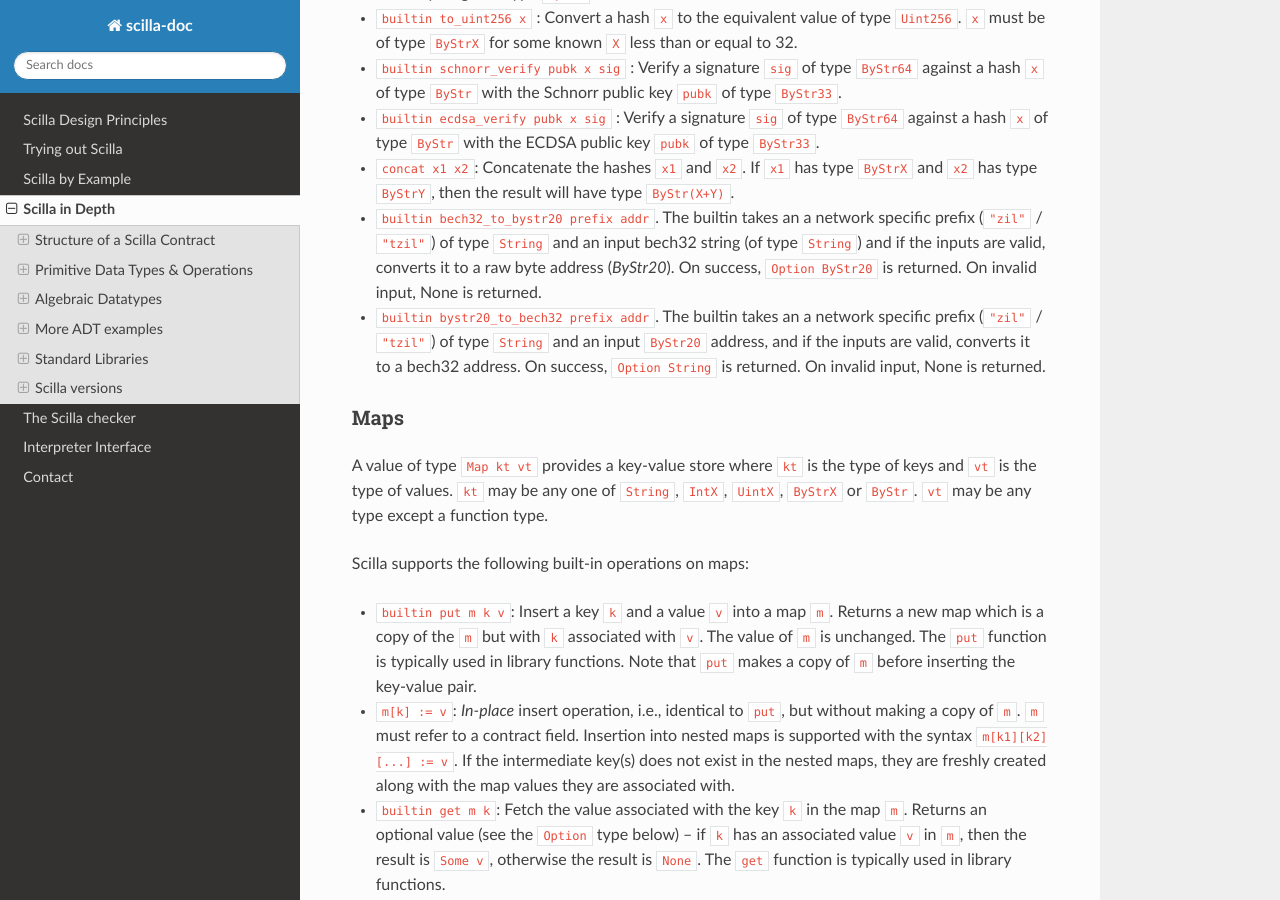
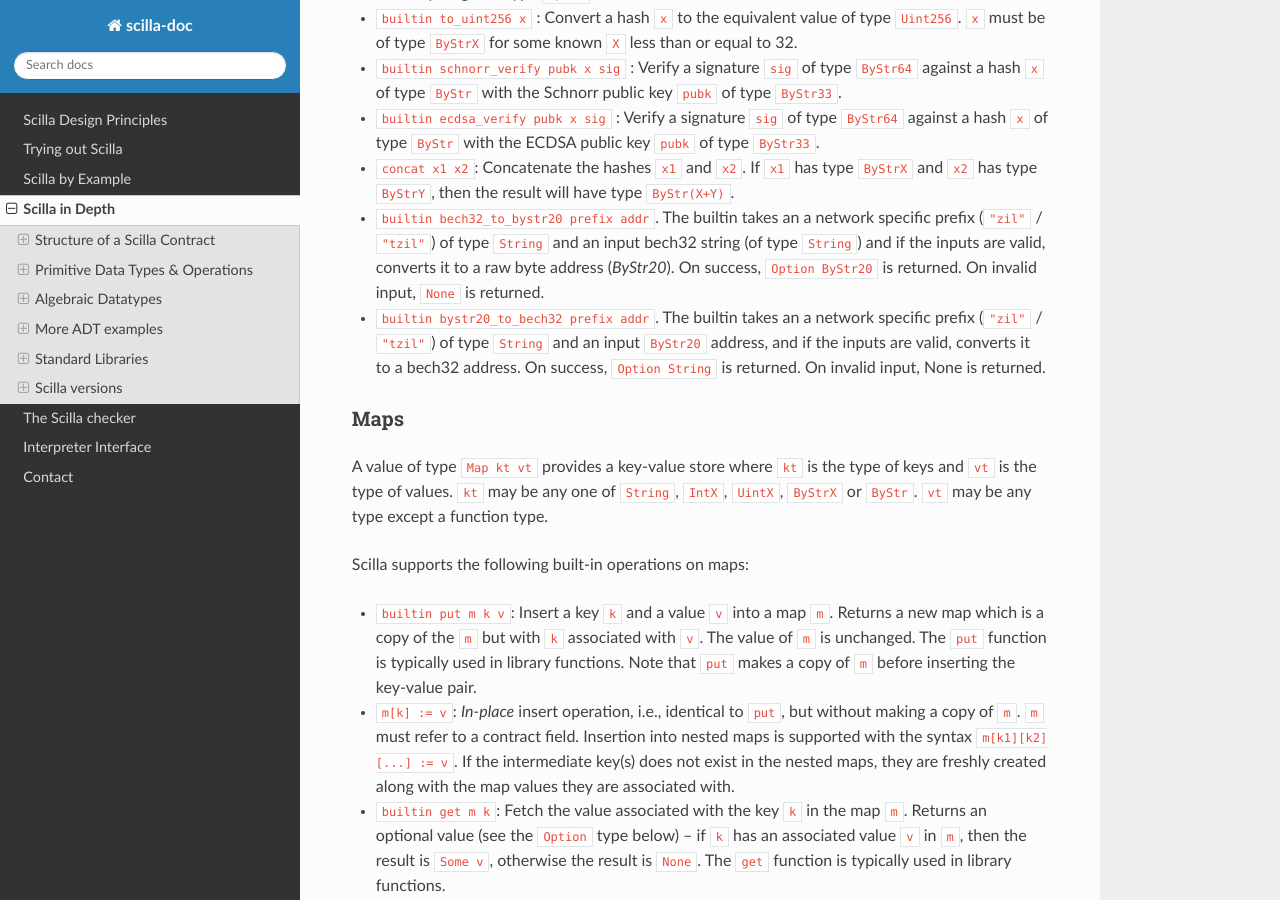
Before and after one commit to Zilliqa/scilla-docs, a Sphinx documentation site: the page built from docs/source/scilla-in-depth.rst, in a window 1280 px wide and 900 px high, scrolled down 9630 px. Built offline with Sphinx 7.4.7 and the Read the Docs theme 2.0.0, drawn with Linux system fonts in a browser that asks for light colours.

```diff
--- a/docs/source/scilla-in-depth.rst
+++ b/docs/source/scilla-in-depth.rst
@@ -565,7 +565,7 @@ below, ``Any`` can be of type ``IntX``, ``UintX``, ``String``, ``ByStr20`` or
 
 - ``builtin bech32_to_bystr20 prefix addr``. The builtin takes an a network specific prefix (``"zil"`` / ``"tzil"``) of type
   ``String`` and an input bech32 string (of type ``String``) and if the inputs are valid, converts it to a
-  raw byte address (`ByStr20`). On success, ``Option ByStr20`` is returned. On invalid input, None is returned.
+  raw byte address (`ByStr20`). On success, ``Option ByStr20`` is returned. On invalid input, ``None`` is returned.
 
 - ``builtin bystr20_to_bech32 prefix addr``. The builtin takes an a network specific prefix (``"zil"`` / ``"tzil"``) of type
   ``String`` and an input ``ByStr20`` address, and if the inputs are valid, converts it to a bech32 address.
```
